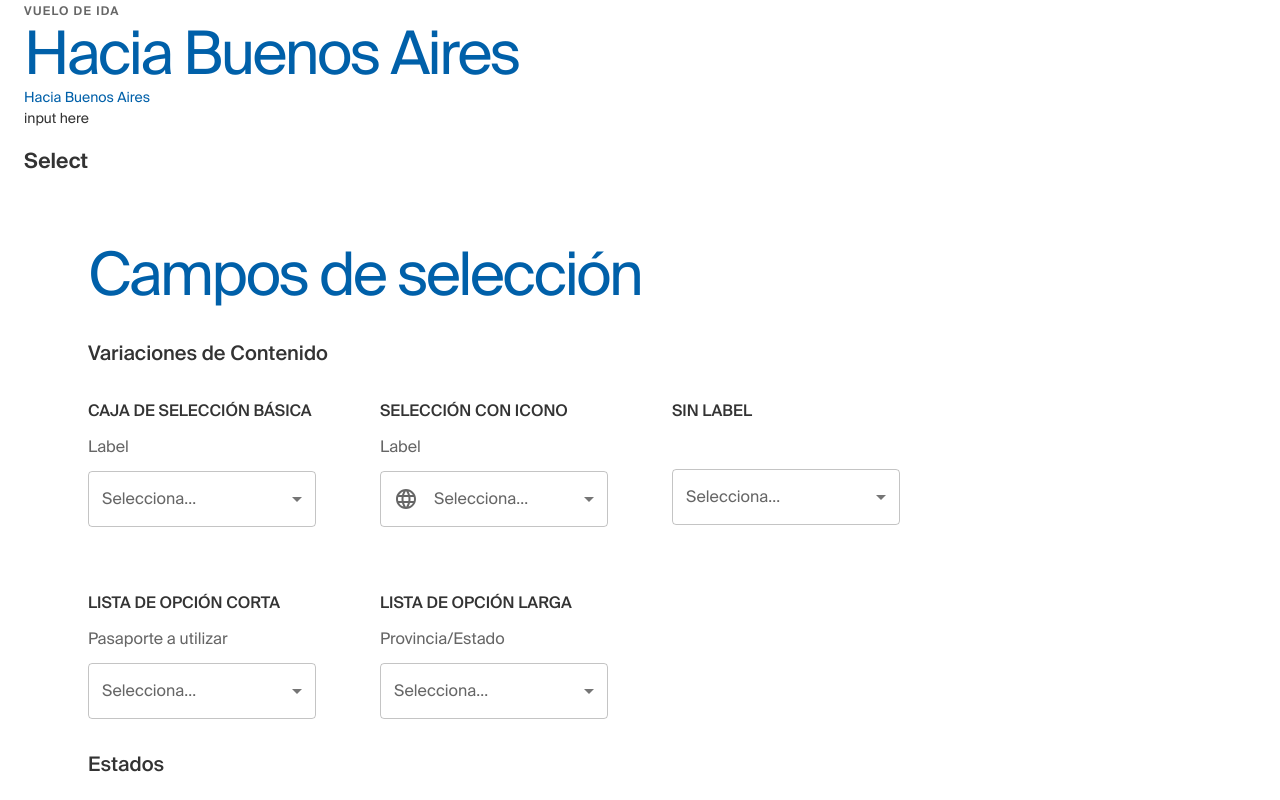
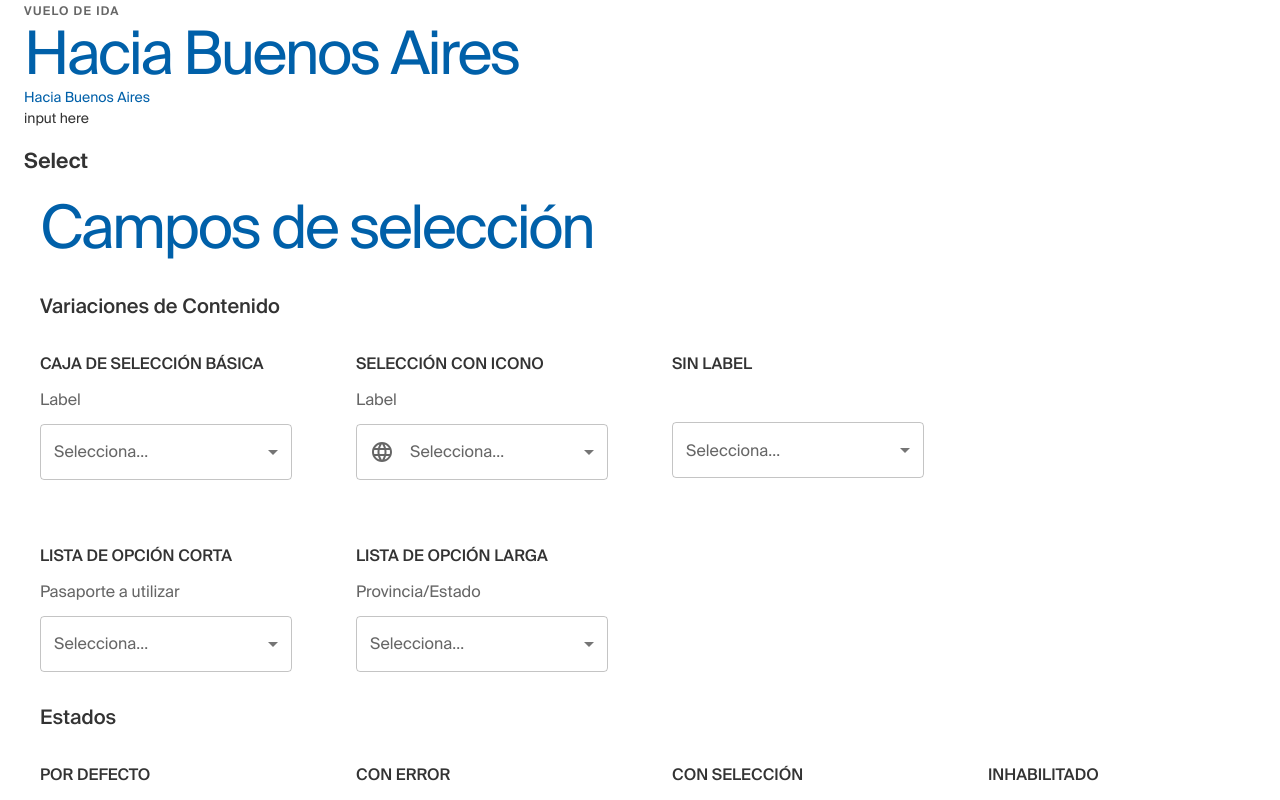
Before and after one commit to santiago86/testcomponents, a React (Create React App) app: page / in a window 1280 px wide. Shown: the top 800 px of the page. Built offline with nearby package versions, Linux system fonts and the light colour scheme.

Commit message:
Changes applied fixing the application

```diff
--- a/src/components/secondaryComponents/selectDividerCo.js
+++ b/src/components/secondaryComponents/selectDividerCo.js
@@ -1,10 +1,13 @@
 import React from "react"
 import Divider from "@material-ui/core/Divider"
 import { makeStyles } from "@material-ui/core/styles"
+import theme from "../../theme"
 // We can inject some CSS into the DOM.
 const useStyles = makeStyles({
   root: {
-    margin: "0 1.0rem",
+    marginLeft: theme.spacing(2),
+    marginRight: theme.spacing(2),
+    color: theme.palette.divider,
   },
 })
 
--- a/src/components/selectCo.js
+++ b/src/components/selectCo.js
@@ -3,28 +3,64 @@ import PropTypes from "prop-types"
 import Select from "@material-ui/core/Select"
 import { withStyles } from "@material-ui/core/styles"
 import InputLabelCo from "./secondaryComponents/inputLabelCo"
+import theme from "../theme"
 
 const styledBy = (property, mapping) => (props) => mapping[props[property]]
 
 const styles = {
   root: {
     color: styledBy("color", {
-      empty: "#666",
+      empty: theme.palette.grey["600"],
+    }),
+  },
+  select: {
+    marginLeft: styledBy("starticon", {
+      true: -theme.spacing(6.2),
+    }),
+    paddingLeft: styledBy("starticon", {
+      true: theme.spacing(6.2),
     }),
   },
 }
 
+const defaultProps = {
+  fullWidth: true,
+  autoWidth: true,
+  variant: "outlined",
+  displayEmpty: true,
+  MenuProps: {
+    PaperProps: {
+      style: {
+        maxHeight: theme.spacing(27),
+        minWidth: theme.spacing(30),
+      },
+    },
+    getContentAnchorEl: null,
+    anchorOrigin: {
+      vertical: "bottom",
+      horizontal: "left",
+    },
+  },
+}
+
 const StyledSelect = withStyles(styles)(({ classes, color, ...other }) => (
-  <Select className={classes.root} {...other} />
+  <Select classes={{ root: classes.root, select: classes.select }} {...other} />
 ))
 
 function SelectCo(props) {
-  const { children, toplabel, value } = props
+  const { children, label, value, startAdornment } = props
   const color = value === "" ? "empty" : "primary"
+  const currentProps = { ...defaultProps, ...props }
+  const starticon = startAdornment !== undefined
   return (
     <div>
-      {toplabel !== "" && <InputLabelCo>{toplabel}</InputLabelCo>}
-      <StyledSelect color={color} {...props}>
+      {label !== "" && <InputLabelCo>{label}</InputLabelCo>}
+      <StyledSelect
+        color={color}
+        starticon={starticon}
+        {...currentProps}
+        label={undefined}
+      >
         {children}
       </StyledSelect>
     </div>
@@ -33,12 +69,14 @@ function SelectCo(props) {
 
 SelectCo.propTypes = {
   children: PropTypes.node.isRequired,
-  toplabel: PropTypes.string,
+  label: PropTypes.string,
   value: PropTypes.oneOfType([PropTypes.number, PropTypes.string]).isRequired,
+  startAdornment: PropTypes.node,
 }
 
 SelectCo.defaultProps = {
-  toplabel: "",
+  label: "",
+  startAdornment: undefined,
 }
 
 export default SelectCo
--- a/src/section/SelectSection.js
+++ b/src/section/SelectSection.js
@@ -7,10 +7,11 @@ import MenuItemCo from "../components/secondaryComponents/menuItemCo"
 import SelectDividerCo from "../components/secondaryComponents/selectDividerCo"
 import SelectCo from "../components/selectCo"
 import states from "../assets/states"
+import theme from "../theme"
 
 const selectSubtitle = {
   textTransform: "uppercase",
-  marginBottom: "1.0rem",
+  marginBottom: theme.spacing(2),
 }
 const MappedStates = () => {
   return states.map((state) => [
@@ -30,6 +31,7 @@ const Placeholder = (
 function SelectSection() {
   const [state, setState] = React.useState({
     valueEmpty: "",
+    value2: "",
     value4: "",
     value5: "",
     value7: "",
@@ -41,7 +43,7 @@ function SelectSection() {
     setState(newState)
   }
   return (
-    <Box m={8}>
+    <Box m={2}>
       <TypographyCo mt={3} variant="h1" component="h1" color="primary">
         Campos de selección
       </TypographyCo>
@@ -55,7 +57,7 @@ function SelectSection() {
             Caja de selección básica
           </TypographyCo>
           <SelectCo
-            toplabel="Label"
+            label="Label"
             value={state.valueEmpty}
             displayEmpty
             inputProps={{ readOnly: true }}
@@ -70,16 +72,23 @@ function SelectSection() {
             Selección con Icono
           </TypographyCo>
           <SelectCo
-            toplabel="Label"
-            value={state.valueEmpty}
-            inputProps={{ readOnly: true }}
+            label="Label"
+            value={state.value2}
+            onChange={(e) => handleChange(e, "value2")}
             startAdornment={
               <LanguageIcon
-                style={{ marginRight: "1.0rem", color: "#666666" }}
+                style={{
+                  pointerEvents: "none",
+                  marginRight: theme.spacing(2),
+                  color: theme.palette.grey["600"],
+                  background: "transparent",
+                  zIndex: 100,
+                }}
               />
             }
           >
             {Placeholder}
+            {MappedStates()}
           </SelectCo>
         </Grid>
 
@@ -102,7 +111,7 @@ function SelectSection() {
             Lista de opción corta
           </TypographyCo>
           <SelectCo
-            toplabel="Pasaporte a utilizar"
+            label="Pasaporte a utilizar"
             value={state.value4}
             onChange={(e) => handleChange(e, "value4")}
           >
@@ -121,7 +130,7 @@ function SelectSection() {
             Lista de opción larga
           </TypographyCo>
           <SelectCo
-            toplabel="Provincia/Estado"
+            label="Provincia/Estado"
             value={state.value5}
             onChange={(e) => handleChange(e, "value5")}
           >
@@ -140,20 +149,22 @@ function SelectSection() {
           <TypographyCo variant="h4" style={selectSubtitle}>
             Por defecto
           </TypographyCo>
-          <SelectCo toplabel="Label" value={state.valueEmpty}>
+          <SelectCo label="Label" value={state.valueEmpty}>
             {Placeholder}
           </SelectCo>
         </Grid>
 
-        {/* Activo */}
+        {/* Con Error */}
         <Grid item xs={3}>
           <TypographyCo variant="h4" style={selectSubtitle}>
-            Activo
+            Con Error
           </TypographyCo>
           <SelectCo
-            toplabel="Pasaporte a utilizar"
+            label="Pasaporte a utilizar"
             value={state.value7}
+            error
             onChange={(e) => handleChange(e, "value7")}
+            inputProps={{ readOnly: true }}
           >
             {Placeholder}
             <MenuItemCo value="A">VEN - 0212877948</MenuItemCo>
@@ -170,7 +181,7 @@ function SelectSection() {
             Con Selección
           </TypographyCo>
           <SelectCo
-            toplabel="Provincia/Estado"
+            label="Provincia/Estado"
             value={state.value8}
             onChange={(e) => handleChange(e, "value8")}
           >
@@ -185,7 +196,7 @@ function SelectSection() {
             Inhabilitado
           </TypographyCo>
           <SelectCo
-            toplabel="Pasaporte a utilizar"
+            label="Pasaporte a utilizar"
             labelId="select9-label"
             value={state.valueEmpty}
             disabled
--- a/src/theme/index.js
+++ b/src/theme/index.js
@@ -12,23 +12,6 @@ const theme = createMuiTheme({
     },
     MuiButton: {
       disableElevation: true,
-    },
-    MuiSelect: {
-      fullWidth: true,
-      variant: "outlined",
-      displayEmpty: true,
-      MenuProps: {
-        PaperProps: {
-          style: {
-            maxHeight: "13.75rem",
-          },
-        },
-        getContentAnchorEl: null,
-        anchorOrigin: {
-          vertical: "bottom",
-          horizontal: "left",
-        },
-      },
     },
   },
   spacing: 8,
--- a/src/theme/overrides/MuiInputLabel.js
+++ b/src/theme/overrides/MuiInputLabel.js
@@ -1,5 +1,5 @@
 export default {
   root: {
-    marginBottom: "1.0rem",
+    marginBottom: "16px",
   },
 }
--- a/src/theme/overrides/MuiMenuItem.js
+++ b/src/theme/overrides/MuiMenuItem.js
@@ -1,10 +1,15 @@
+import palette from "../palette"
+
 export default {
   root: {
     "&$selected": {
-      backgroundColor: "#E0EBF2",
+      backgroundColor: palette.selection,
+    },
+    "&$selected&:hover": {
+      backgroundColor: palette.selection,
     },
     "&:hover": {
-      backgroundColor: "#E0EBF2",
+      backgroundColor: palette.selection,
     },
   },
 }
--- a/src/theme/overrides/MuiOutlinedInput.js
+++ b/src/theme/overrides/MuiOutlinedInput.js
@@ -1,16 +1,18 @@
+import palette from "../palette"
+
 export default {
   root: {
     position: "relative",
     "&:hover:not($disabled):not($focused):not($error) $notchedOutline": {
-      borderColor: "#0060A9",
+      borderColor: palette.primary.main,
     },
     "&$focused $notchedOutline": {
-      borderColor: "#0060A9",
+      borderColor: palette.primary.main,
       borderWidth: 1,
     },
     "&$disabled": {
-      color: "#999999",
-      backgroundColor: "#EFEFEE",
+      color: palette.grey["500"],
+      backgroundColor: palette.grey["100"],
     },
   },
 }
--- /dev/null
+++ b/src/theme/overrides/MuiSelect.js
@@ -0,0 +1,10 @@
+import palette from "../palette"
+
+export default {
+  select: {
+    "&:focus": {
+      backgroundColor: palette.white,
+    },
+    minWidth: "100%",
+  },
+}
--- a/src/theme/overrides/index.js
+++ b/src/theme/overrides/index.js
@@ -3,6 +3,7 @@ import MuiCssBaseline from "./MuiCssBaseline"
 import MuiInputLabel from "./MuiInputLabel"
 import MuiMenuItem from "./MuiMenuItem"
 import MuiOutlinedInput from "./MuiOutlinedInput"
+import MuiSelect from "./MuiSelect"
 
 export default {
   MuiCssBaseline,
@@ -10,4 +11,5 @@ export default {
   MuiInputLabel,
   MuiMenuItem,
   MuiOutlinedInput,
+  MuiSelect,
 }
--- a/src/theme/palette.js
+++ b/src/theme/palette.js
@@ -63,4 +63,5 @@ export default {
     gradient3: "linear-gradient(270deg, #0060A9 0%, #0E4A81 100%)",
     gradient4: "linear-gradient(270deg, #0060A9 0%, #0D3050 100%);",
   },
+  selection: "#E0EBF2",
 }
```
